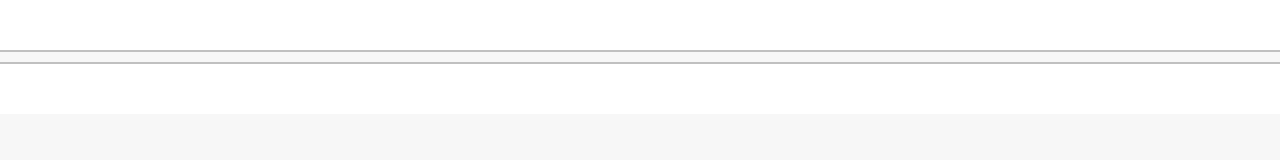
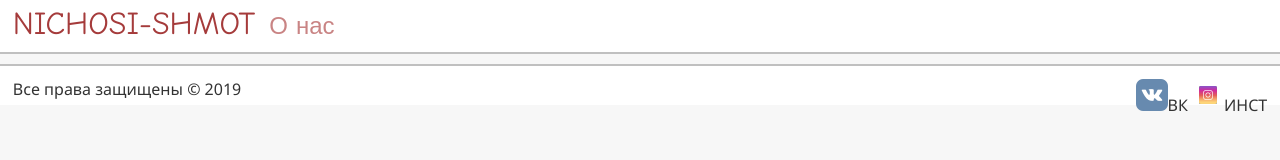
Before and after one commit to IWAFERI/PortfolioWebsite, a plain HTML site: page index.html in a window 1280 px wide. Drawn offline with Linux system fonts and the light colour scheme.

Commit message:
Шапка с сылками + фуутер с не кликабельными слыками

```diff
--- a/css/style.css
+++ b/css/style.css
@@ -14,26 +14,39 @@ body {
     line-height: 135%;
 }
 
+#left {float: left;}
+#social {float: right;}
+
 a {
     color: #c98484;
     text-decoration: none;
-    transition: all.6s ease;
+    /*transition: all.6s ease;
     -moz-transition: all.6s ease;
     -webkit-transition: all.6s ease;
-    -ms-translation: all.6s ease;
+    -ms-translation: all.6s ease;*/
 }
 
 a:hover{
     color: #e00000;
     text-decoration: none;
-    transition: all.6s ease;
+    /*transition: all.6s ease;
     -moz-transition: all.6s ease;
     -webkit-transition: all.6s ease;
-    -ms-translation: all.6s ease;
+    -ms-translation: all.6s ease;*/
 }
 
-a:active{
-    color: #ff9900;
+a:active{color: #ff9900;}
+
+#logo {
+    font-size: 2em;
+    font-family: Comic Sans MS, sans-serif;
+    color: #a53b3b;
+}
+
+#contact {
+    font-size: 1.5em;
+    font-family: Comic Sans MS, sans-serif;
+    margin-left: 10px;
 }
 
 img {
@@ -43,22 +56,25 @@ img {
 }
 
 /* Блок для цвета выделения текста курсором */
-::selection {background: #be915b; color: rgb(91, 31, 31)}
-::-moz-selection {background: #be915b; color: rgb(91, 31, 31)}
+::selection {background: #be915b; color: rgb(255, 255, 255)}
+::-moz-selection {background: #be915b; color: rgb(255, 255, 255)}
 
 
 
 header, footer {
-    width: 100%;
+    width: 98%;
     background-color: #fff;
-    min-height: 50px;
+    /*min-height: 50px;*/
 }
 
 header {
     border-bottom: 2px solid silver;
+    padding: 1%
 }
 
 footer {
     border-top: 2px solid silver;
+    padding: 1%;
     margin-top: 10px;
+    padding-bottom: 2%;
 }
--- a/index.html
+++ b/index.html
@@ -10,10 +10,13 @@
     </head>
     <body>
         <header>
-
+                <a href="index.html" id="logo" title="На главную">NICHOSI-SHMOT</a>
+                <span id="contact"><a href="" title="Информация о нас">О нас</a></span>
         </header>
         <footer>
-
+            <span id="left">Все права защищены &copy; 2019</span>
+            <span id="social"><img src="img/vkfinder.png" alt="ВК" title="ВК"/>ВК
+                <img src="img/instafinder.png" alt="INSTAGRAM" title="INSTAGRAM"/>ИНСТ</span>
         </footer>
     </body>
 </html>
```
Also changed, not shown: img/instafinder.png (added), img/vkfinder.png (added).
